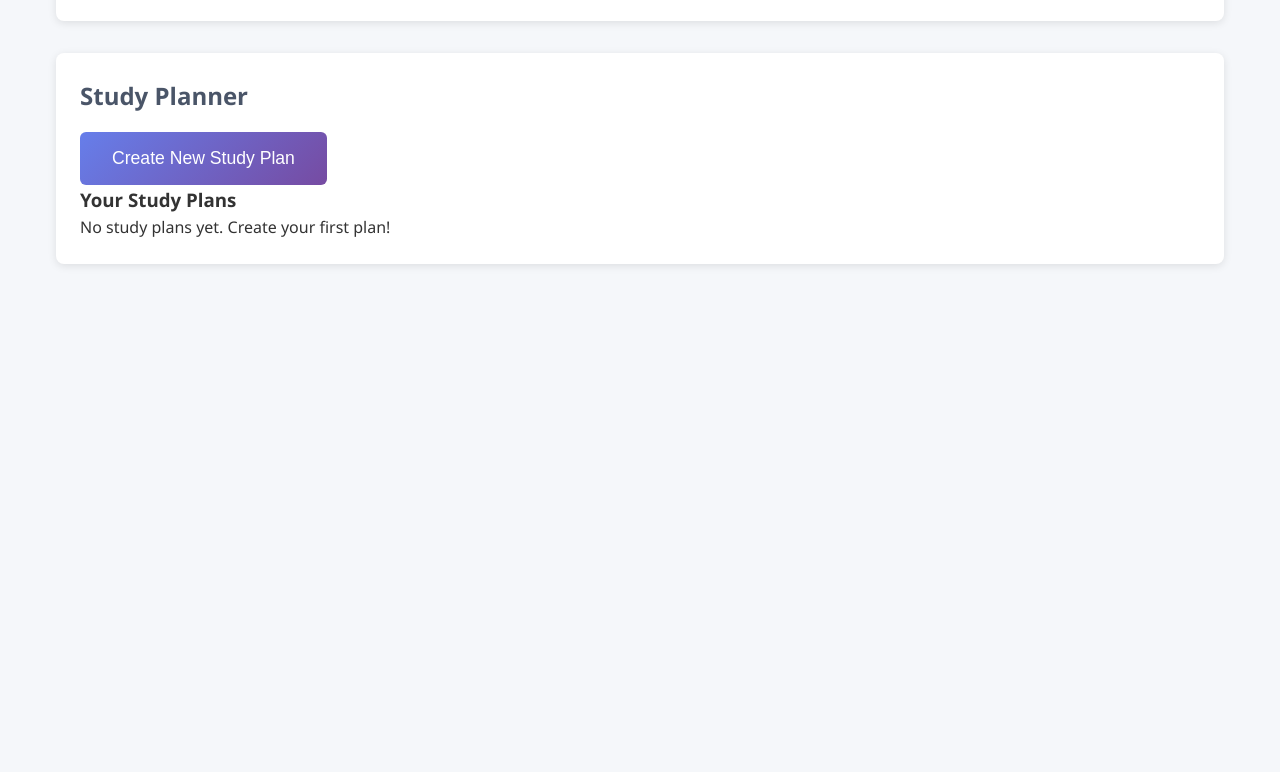
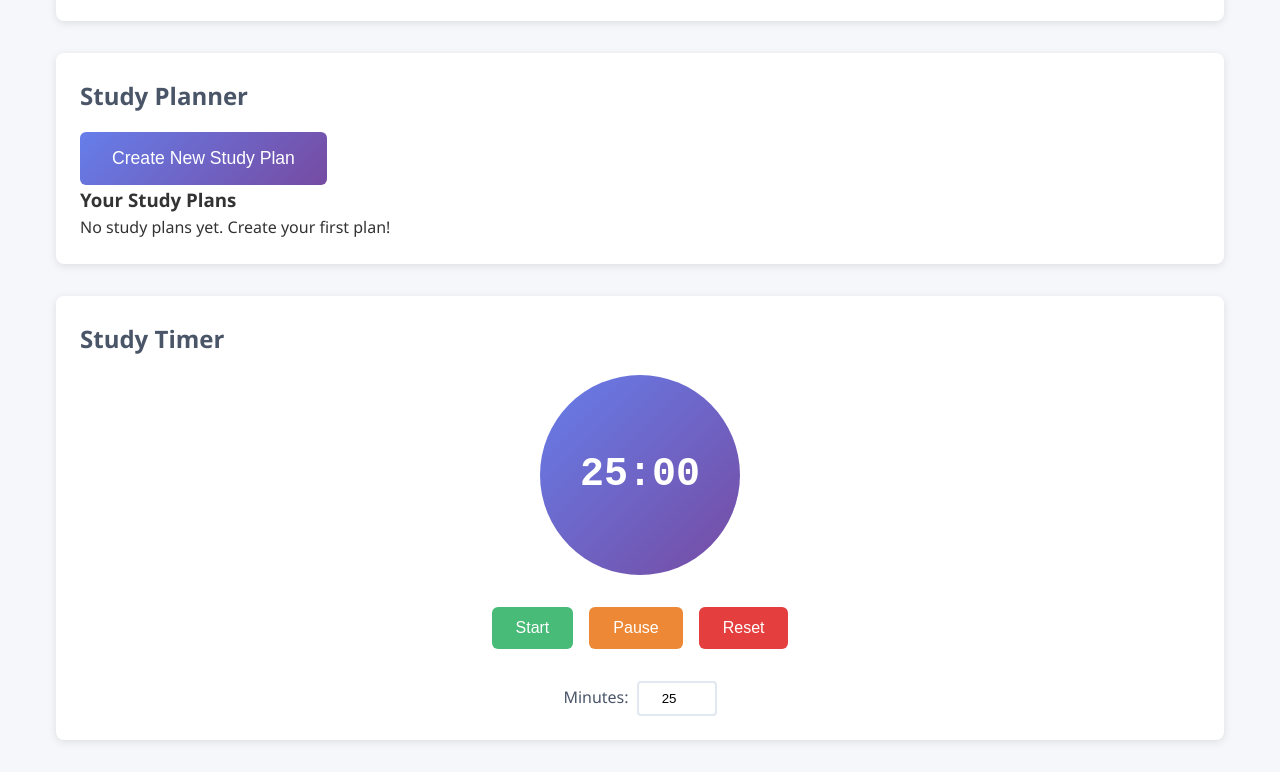
Before and after one commit to LysanderWe/AiStudyBuddy, a website: page index.html in a window 1280 px wide. Shown: the part 410-1182 px from the top of the page. Before the commit the page ends 800 px from the top, so only its background shows below. Drawn offline with Linux system fonts and the light colour scheme.

Commit message:
implement pomodoro timer with session tracking

```diff
--- a/index.html
+++ b/index.html
@@ -63,6 +63,24 @@
                 <div id="plans-list"></div>
             </div>
         </section>
+
+        <section id="study-timer">
+            <h2>Study Timer</h2>
+            <div class="timer-container">
+                <div class="timer-display">
+                    <span id="timer-time">25:00</span>
+                </div>
+                <div class="timer-controls">
+                    <button id="start-timer-btn">Start</button>
+                    <button id="pause-timer-btn">Pause</button>
+                    <button id="reset-timer-btn">Reset</button>
+                </div>
+                <div class="timer-settings">
+                    <label for="timer-minutes">Minutes:</label>
+                    <input type="number" id="timer-minutes" value="25" min="1" max="120">
+                </div>
+            </div>
+        </section>
     </main>
 
     <script src="script.js"></script>
--- a/script.js
+++ b/script.js
@@ -4,6 +4,14 @@ let studyData = {
     totalHours: 0,
     lastStudyDate: null,
     plans: []
+};
+
+// Timer state
+let timerState = {
+    minutes: 25,
+    seconds: 0,
+    isRunning: false,
+    interval: null
 };
 
 // Load data from localStorage
@@ -47,6 +55,22 @@ document.addEventListener('DOMContentLoaded', function() {
         e.preventDefault();
         createStudyPlan();
     });
+
+    // Timer controls
+    document.getElementById('start-timer-btn').addEventListener('click', startTimer);
+    document.getElementById('pause-timer-btn').addEventListener('click', pauseTimer);
+    document.getElementById('reset-timer-btn').addEventListener('click', resetTimer);
+
+    // Timer settings
+    document.getElementById('timer-minutes').addEventListener('change', function() {
+        if (!timerState.isRunning) {
+            timerState.minutes = parseInt(this.value);
+            timerState.seconds = 0;
+            updateTimerDisplay();
+        }
+    });
+
+    updateTimerDisplay();
 });
 
 // Update streak based on current date
@@ -122,3 +146,57 @@ function renderPlans() {
         plansList.appendChild(planDiv);
     });
 }
+
+// Timer functions
+function updateTimerDisplay() {
+    const minutes = String(timerState.minutes).padStart(2, '0');
+    const seconds = String(timerState.seconds).padStart(2, '0');
+    document.getElementById('timer-time').textContent = `${minutes}:${seconds}`;
+}
+
+function startTimer() {
+    if (timerState.isRunning) return;
+
+    timerState.isRunning = true;
+    timerState.interval = setInterval(function() {
+        if (timerState.seconds === 0) {
+            if (timerState.minutes === 0) {
+                // Timer finished
+                clearInterval(timerState.interval);
+                timerState.isRunning = false;
+                alert('Study session completed! Great job!');
+
+                // Add time to total hours
+                const sessionHours = parseInt(document.getElementById('timer-minutes').value) / 60;
+                studyData.totalHours = Math.round((studyData.totalHours + sessionHours) * 100) / 100;
+                updateStreak();
+                saveData();
+                updateDisplay();
+                resetTimer();
+                return;
+            }
+            timerState.minutes--;
+            timerState.seconds = 59;
+        } else {
+            timerState.seconds--;
+        }
+        updateTimerDisplay();
+    }, 1000);
+}
+
+function pauseTimer() {
+    if (timerState.interval) {
+        clearInterval(timerState.interval);
+        timerState.isRunning = false;
+    }
+}
+
+function resetTimer() {
+    if (timerState.interval) {
+        clearInterval(timerState.interval);
+    }
+    timerState.isRunning = false;
+    timerState.minutes = parseInt(document.getElementById('timer-minutes').value);
+    timerState.seconds = 0;
+    updateTimerDisplay();
+}
--- a/styles.css
+++ b/styles.css
@@ -180,3 +180,91 @@ h2 {
     padding: 0.25rem 0.5rem;
     border-radius: 4px;
 }
+
+.timer-container {
+    text-align: center;
+    max-width: 400px;
+    margin: 0 auto;
+}
+
+.timer-display {
+    background: linear-gradient(135deg, #667eea 0%, #764ba2 100%);
+    color: white;
+    padding: 2rem;
+    border-radius: 50%;
+    width: 200px;
+    height: 200px;
+    display: flex;
+    align-items: center;
+    justify-content: center;
+    margin: 0 auto 2rem;
+}
+
+.timer-display span {
+    font-size: 2.5rem;
+    font-weight: bold;
+    font-family: 'Courier New', monospace;
+}
+
+.timer-controls {
+    display: flex;
+    gap: 1rem;
+    justify-content: center;
+    margin-bottom: 2rem;
+}
+
+.timer-controls button {
+    padding: 0.75rem 1.5rem;
+    border: none;
+    border-radius: 6px;
+    font-size: 1rem;
+    cursor: pointer;
+    transition: all 0.2s;
+}
+
+#start-timer-btn {
+    background: #48bb78;
+    color: white;
+}
+
+#start-timer-btn:hover {
+    background: #38a169;
+}
+
+#pause-timer-btn {
+    background: #ed8936;
+    color: white;
+}
+
+#pause-timer-btn:hover {
+    background: #dd6b20;
+}
+
+#reset-timer-btn {
+    background: #e53e3e;
+    color: white;
+}
+
+#reset-timer-btn:hover {
+    background: #c53030;
+}
+
+.timer-settings {
+    display: flex;
+    align-items: center;
+    justify-content: center;
+    gap: 0.5rem;
+}
+
+.timer-settings label {
+    font-weight: 500;
+    color: #4a5568;
+}
+
+.timer-settings input {
+    width: 80px;
+    padding: 0.5rem;
+    border: 2px solid #e2e8f0;
+    border-radius: 4px;
+    text-align: center;
+}
```
